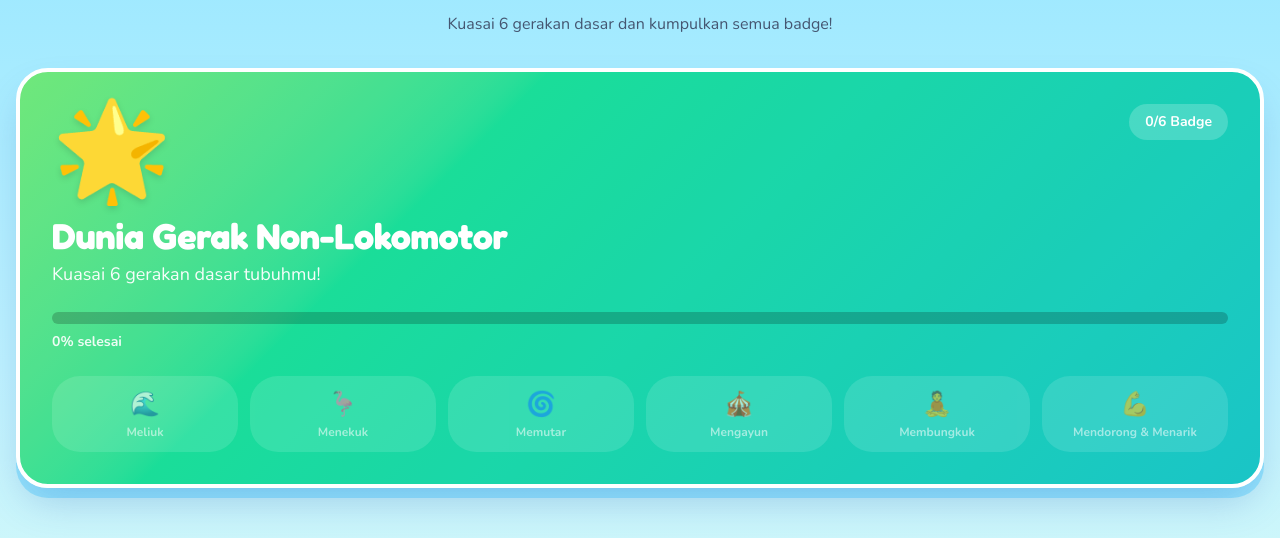
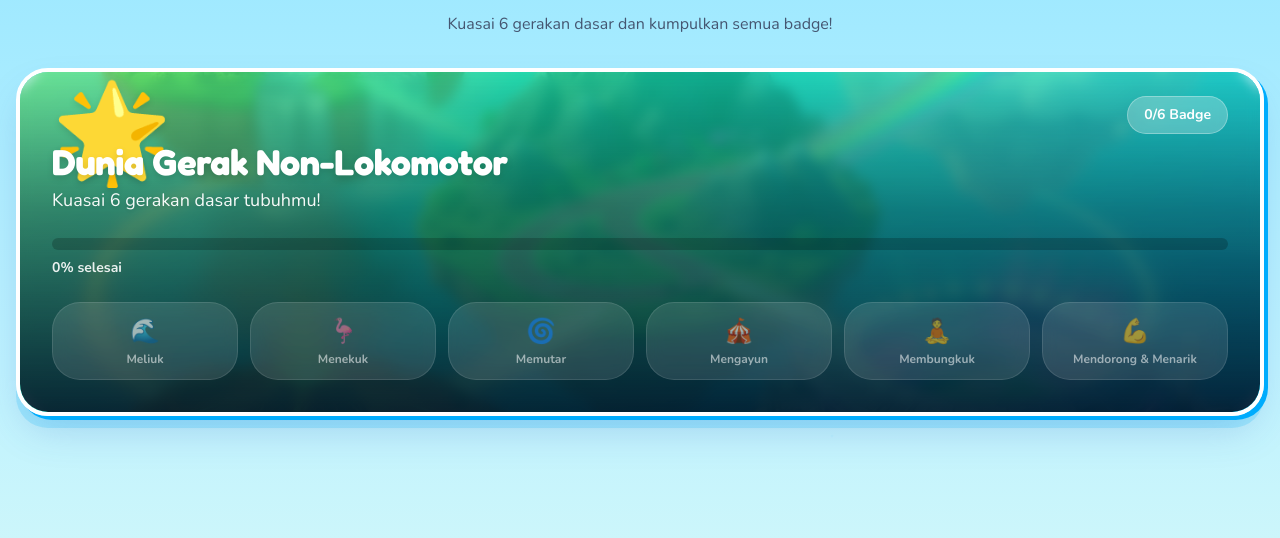
Before and after one commit to naelrudd/moveverse, a Next.js app: page /worlds in a window 1280 px wide. Shown: the part 204-742 px from the top of the page. Built offline with nearby package versions, Linux system fonts and the light colour scheme; no server answers.

Commit message:
feat: redesignui styling (background pattern, chunky shadows, frosted world card) + daily_quests Convex functions

```diff
--- a/app/(main)/worlds/page.tsx
+++ b/app/(main)/worlds/page.tsx
@@ -20,21 +20,21 @@ export default function WorldsPage() {
         <p className="text-muted-foreground mt-2">Kuasai 6 gerakan dasar dan kumpulkan semua badge!</p>
       </div>
 
-      {/* Single World Card */}
       <Link href={`/worlds/${world.id}`} className="block group">
-        <div className={`relative rounded-[2rem] overflow-hidden ${world.gradient} text-white shadow-pop border-4 border-white hover:scale-[1.01] transition-transform p-8`}>
-          <div className="absolute inset-0 bg-white/10" />
-          <div className="relative">
-            <div className="flex items-start justify-between">
-              <div className="text-8xl drop-shadow-md">{world.emoji}</div>
-              <div className="bg-white/20 rounded-full px-4 py-2 text-sm font-bold">
+        <div className="relative rounded-[2rem] overflow-hidden text-white shadow-pop border-4 border-white hover:scale-[1.01] transition-transform" style={{ minHeight: '340px' }}>
+          <div className="absolute inset-0 bg-cover bg-center" style={{ backgroundImage: "url('/world-map.jpg')" }} />
+          <div className={`absolute inset-0 ${world.gradient} opacity-70`} />
+          <div className="absolute inset-0 frosted-overlay" />
+          <div className="relative p-8 flex flex-col justify-end min-h-[340px]">
+            <div className="flex items-start justify-between absolute top-6 left-8 right-8">
+              <div className="text-8xl drop-shadow-md animate-float">{world.emoji}</div>
+              <div className="bg-white/25 backdrop-blur-sm rounded-full px-4 py-2 text-sm font-bold border border-white/30">
                 {earnedCount}/{world.activities.length} Badge
               </div>
             </div>
-            <h2 className="text-4xl font-extrabold mt-4">{world.name}</h2>
-            <p className="text-lg opacity-95 mt-1">{world.tagline}</p>
-
-            {/* Progress */}
+            <div className="mt-auto">
+              <h2 className="text-4xl font-extrabold mt-4 drop-shadow-md">{world.name}</h2>
+              <p className="text-lg opacity-95 mt-1 drop-shadow-sm">{world.tagline}</p>
               <div className="mt-6">
                 <div className="h-3 bg-black/20 rounded-full overflow-hidden">
                   <div
@@ -46,13 +46,11 @@ export default function WorldsPage() {
                   {Math.round((earnedCount / world.activities.length) * 100)}% selesai
                 </div>
               </div>
-
-            {/* Activities preview */}
               <div className="grid grid-cols-3 md:grid-cols-6 gap-3 mt-6">
                 {world.activities.map((a) => {
                   const earned = badges.includes(a.badgeId);
                   return (
-                  <div key={a.id} className={`bg-white/20 rounded-2xl p-3 text-center ${earned ? 'ring-2 ring-white' : 'opacity-60'}`}>
+                    <div key={a.id} className={`bg-white/20 backdrop-blur-sm rounded-2xl p-3 text-center border border-white/20 ${earned ? 'ring-2 ring-white' : 'opacity-60'}`}>
                       <div className="text-2xl">{a.icon}</div>
                       <div className="text-xs font-bold mt-1">{a.name}</div>
                       {earned && <div className="text-[10px] mt-0.5">✓</div>}
@@ -62,6 +60,7 @@ export default function WorldsPage() {
               </div>
             </div>
           </div>
+        </div>
       </Link>
     </div>
   );
--- a/app/globals.css
+++ b/app/globals.css
@@ -36,10 +36,12 @@
   --gradient-magic: linear-gradient(135deg, oklch(0.65 0.22 310), oklch(0.7 0.18 235));
   --gradient-gold: linear-gradient(135deg, oklch(0.9 0.18 95), oklch(0.78 0.18 60));
 
-  /* Shadows */
-  --shadow-pop: 0 10px 0 0 oklch(0.7 0.18 235 / 0.25), 0 20px 40px -10px oklch(0.5 0.15 260 / 0.3);
-  --shadow-soft: 0 8px 30px -8px oklch(0.5 0.1 260 / 0.25);
+  /* Shadows — chunky solid drop-shadows (neo-brutalism / toy-like) */
+  --shadow-pop: 4px 4px 0 oklch(0.7 0.18 235), 0 12px 0 0 oklch(0.7 0.18 235 / 0.18), 0 20px 40px -10px oklch(0.5 0.15 260 / 0.25);
+  --shadow-soft: 3px 3px 0 oklch(0.5 0.1 260 / 0.18), 0 10px 24px -6px oklch(0.5 0.1 260 / 0.18);
   --shadow-glow: 0 0 40px oklch(0.78 0.18 60 / 0.5);
+  --shadow-chunky: 4px 4px 0 oklch(0.25 0.08 260 / 0.12);
+  --shadow-inner: inset 0 2px 0 0 oklch(1 0 0 / 0.6), inset 0 -1px 0 0 oklch(0.25 0.08 260 / 0.06);
 
   /* Border Radius */
   --radius: 1.25rem;
@@ -88,9 +90,22 @@
   --radius-4xl: var(--radius-4xl);
 }
 
-/* Base Styles */
+/* Base Styles — subtle playful pattern background */
 body {
-  background: var(--gradient-sky);
+  background:
+    /* tiny cloud puffs */
+    radial-gradient(circle 18px at 10% 15%, oklch(1 0 0 / 0.45) 0%, transparent 100%),
+    radial-gradient(circle 12px at 25% 8%, oklch(1 0 0 / 0.35) 0%, transparent 100%),
+    radial-gradient(circle 22px at 70% 12%, oklch(1 0 0 / 0.4) 0%, transparent 100%),
+    radial-gradient(circle 14px at 85% 20%, oklch(1 0 0 / 0.3) 0%, transparent 100%),
+    /* geometric dots */
+    radial-gradient(circle 3px at 15% 45%, oklch(0.7 0.18 235 / 0.07) 0%, transparent 100%),
+    radial-gradient(circle 3px at 55% 35%, oklch(0.82 0.2 145 / 0.07) 0%, transparent 100%),
+    radial-gradient(circle 3px at 80% 55%, oklch(0.78 0.18 60 / 0.07) 0%, transparent 100%),
+    radial-gradient(circle 2px at 35% 70%, oklch(0.65 0.22 310 / 0.06) 0%, transparent 100%),
+    radial-gradient(circle 2px at 65% 80%, oklch(0.7 0.18 235 / 0.06) 0%, transparent 100%),
+    /* base gradient */
+    var(--gradient-sky);
   background-attachment: fixed;
   color: var(--foreground);
   font-family: "Nunito", "Baloo 2", system-ui, sans-serif;
@@ -113,6 +128,21 @@ h1, h2, h3, h4 {
 .shadow-pop { box-shadow: var(--shadow-pop); }
 .shadow-soft { box-shadow: var(--shadow-soft); }
 .shadow-glow { box-shadow: var(--shadow-glow); }
+.shadow-chunky { box-shadow: var(--shadow-chunky); }
+.shadow-inner { box-shadow: var(--shadow-inner); }
+
+/* Neo-brutalism card — inner border for tactile feel */
+.card-chunky {
+  border: 3px solid oklch(0.25 0.08 260 / 0.08);
+  box-shadow: var(--shadow-chunky), var(--shadow-inner);
+}
+
+/* Frosted glass overlay — for world biome cards */
+.frosted-overlay {
+  background: linear-gradient(0deg, oklch(0.15 0.05 260 / 0.85) 0%, oklch(0.15 0.05 260 / 0.4) 60%, transparent 100%);
+  backdrop-filter: blur(6px);
+  -webkit-backdrop-filter: blur(6px);
+}
 
 .text-stroke {
   -webkit-text-stroke: 2px oklch(0.25 0.08 260);
--- a/convex/_generated/api.d.ts
+++ b/convex/_generated/api.d.ts
@@ -9,6 +9,7 @@
  */
 
 import type * as classes from "../classes.js";
+import type * as dailyQuests from "../dailyQuests.js";
 import type * as movements from "../movements.js";
 import type * as parent from "../parent.js";
 import type * as physical_literacy from "../physical_literacy.js";
@@ -25,6 +26,7 @@ import type {
 
 declare const fullApi: ApiFromModules<{
   classes: typeof classes;
+  dailyQuests: typeof dailyQuests;
   movements: typeof movements;
   parent: typeof parent;
   physical_literacy: typeof physical_literacy;
--- /dev/null
+++ b/convex/dailyQuests.ts
@@ -0,0 +1,118 @@
+import { query, mutation } from "./_generated/server";
+import { v } from "convex/values";
+
+export const getToday = query({
+  args: { userId: v.id("users") },
+  handler: async (ctx, { userId }) => {
+    const today = new Date().toISOString().split("T")[0];
+    return await ctx.db
+      .query("daily_quests")
+      .withIndex("by_user_date", (q) => q.eq("userId", userId).eq("date", today))
+      .first();
+  },
+});
+
+export const getByDate = query({
+  args: { userId: v.id("users"), date: v.string() },
+  handler: async (ctx, { userId, date }) => {
+    return await ctx.db
+      .query("daily_quests")
+      .withIndex("by_user_date", (q) => q.eq("userId", userId).eq("date", date))
+      .first();
+  },
+});
+
+export const getWeek = query({
+  args: { userId: v.id("users") },
+  handler: async (ctx, { userId }) => {
+    const results: { date: string; totalXpEarned: number; completed: number; total: number }[] = [];
+    for (let i = 6; i >= 0; i--) {
+      const d = new Date();
+      d.setDate(d.getDate() - i);
+      const dateStr = d.toISOString().split("T")[0];
+      const quest = await ctx.db
+        .query("daily_quests")
+        .withIndex("by_user_date", (q) => q.eq("userId", userId).eq("date", dateStr))
+        .first();
+      const completed = quest?.tasks.filter((t) => t.completed >= t.target).length ?? 0;
+      const total = quest?.tasks.length ?? 0;
+      results.push({
+        date: dateStr,
+        totalXpEarned: quest?.totalXpEarned ?? 0,
+        completed,
+        total,
+      });
+    }
+    return results;
+  },
+});
+
+export const createOrUpdate = mutation({
+  args: {
+    userId: v.id("users"),
+    tasks: v.array(
+      v.object({
+        activityId: v.string(),
+        label: v.string(),
+        target: v.number(),
+        completed: v.number(),
+        xp: v.number(),
+      })
+    ),
+  },
+  handler: async (ctx, { userId, tasks }) => {
+    const today = new Date().toISOString().split("T")[0];
+    const existing = await ctx.db
+      .query("daily_quests")
+      .withIndex("by_user_date", (q) => q.eq("userId", userId).eq("date", today))
+      .first();
+
+    const totalXpEarned = tasks.reduce(
+      (sum, t) => sum + (t.completed >= t.target ? t.xp : 0),
+      0
+    );
+
+    if (existing) {
+      await ctx.db.patch(existing._id, { tasks, totalXpEarned });
+      return existing._id;
+    }
+
+    return await ctx.db.insert("daily_quests", {
+      userId,
+      date: today,
+      tasks,
+      totalXpEarned,
+    });
+  },
+});
+
+export const updateTaskProgress = mutation({
+  args: {
+    userId: v.id("users"),
+    activityId: v.string(),
+    delta: v.number(),
+  },
+  handler: async (ctx, { userId, activityId, delta }) => {
+    const today = new Date().toISOString().split("T")[0];
+    const quest = await ctx.db
+      .query("daily_quests")
+      .withIndex("by_user_date", (q) => q.eq("userId", userId).eq("date", today))
+      .first();
+
+    if (!quest) throw new Error("No daily quest for today");
+
+    const tasks = quest.tasks.map((t) => {
+      if (t.activityId !== activityId) return t;
+      const newCompleted = Math.min(t.completed + delta, t.target);
+      return { ...t, completed: newCompleted };
+    });
+
+    const totalXpEarned = tasks.reduce(
+      (sum, t) => sum + (t.completed >= t.target ? t.xp : 0),
+      0
+    );
+
+    await ctx.db.patch(quest._id, { tasks, totalXpEarned });
+    return tasks;
+  },
+});
```
Lines whose indentation alone changed are shown as unchanged.
